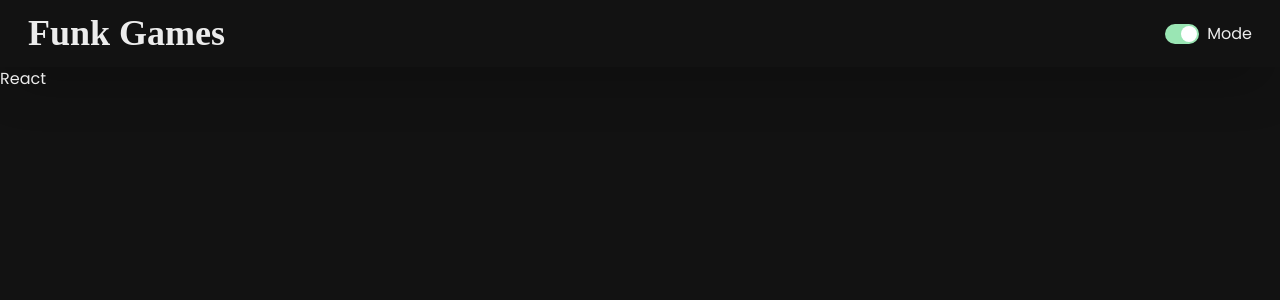
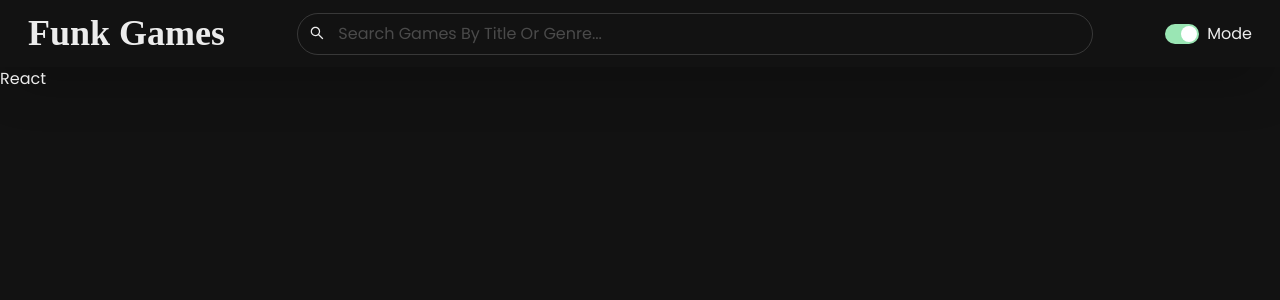
Before and after one commit to UmerNasir-2000/website-funkgames, a React (Vite) app: page / in a window 1280 px wide. Shown: the top 300 px of the page. Built offline with nearby package versions, Linux system fonts and the light colour scheme.

Commit message:
(feat): added search field in navbar

```diff
--- a/package.json
+++ b/package.json
@@ -22,7 +22,8 @@
     "eslint-config-airbnb": "19.0.4",
     "framer-motion": "^10.16.15",
     "react": "^18.2.0",
-    "react-dom": "^18.2.0"
+    "react-dom": "^18.2.0",
+    "react-icons": "^4.12.0"
   },
   "devDependencies": {
     "@types/react": "^18.2.37",
--- a/src/components/core/navbar/index.tsx
+++ b/src/components/core/navbar/index.tsx
@@ -3,7 +3,11 @@ import {
   Container,
   HStack,
   Heading,
+  Input,
+  InputGroup,
+  InputLeftElement,
 } from '@chakra-ui/react';
+import { AiOutlineSearch } from 'react-icons/ai';
 import ThemeSwitcher from '../themeSwitcher';
 
 export default function Navbar(): JSX.Element {
@@ -14,6 +18,12 @@ export default function Navbar(): JSX.Element {
           <Heading cursor="pointer" fontFamily="cursive">
             Funk Games
           </Heading>
+          <InputGroup w="65%" display={{ sm: 'none', md: 'block' }}>
+            <InputLeftElement pointerEvents="none">
+              <AiOutlineSearch color="gray.300" />
+            </InputLeftElement>
+            <Input type="text" placeholder="Search Games By Title Or Genre..." paddingY={5} sx={{ borderRadius: '100px' }} />
+          </InputGroup>
           <ThemeSwitcher />
         </HStack>
       </Container>
```
Also changed, not shown: 1 other file (tests, documents, lock files or other folders).
